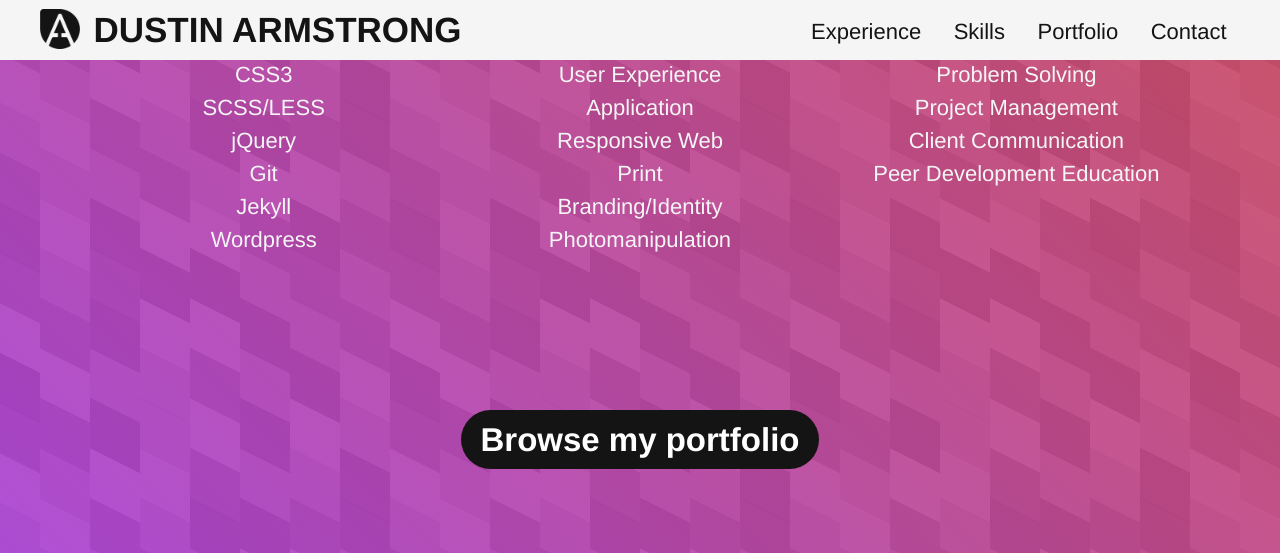
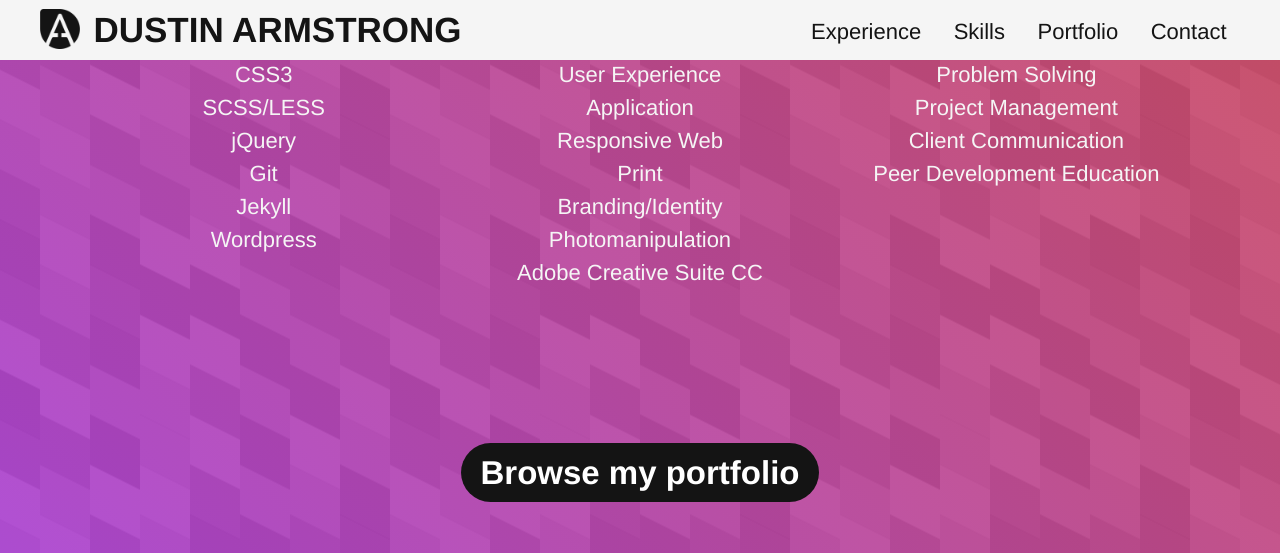
Before and after one commit to DustinArmstrong/dustinarmstrong, a Jekyll site: the page saa/index.html, which Jekyll copies as it is, in a window 1280 px wide and 900 px high, scrolled down 2775 px, cut to the strip 0-553 px from the top of the window. Built offline with Jekyll 4.4.1, drawn with Linux system fonts in a browser that asks for light colours; some web fonts are replaced; Markdown is read by kramdown in place of the engine named in the settings.

Commit message:
Updated skills

```diff
--- a/saa/index.html
+++ b/saa/index.html
@@ -131,6 +131,7 @@
 								<li>Print</li>
 								<li>Branding/Identity</li>
 								<li>Photomanipulation</li>
+								<li>Adobe Creative Suite CC</li>
 							</ul>
 						</div>
 						<div class="small-12 medium-4 columns">
```
